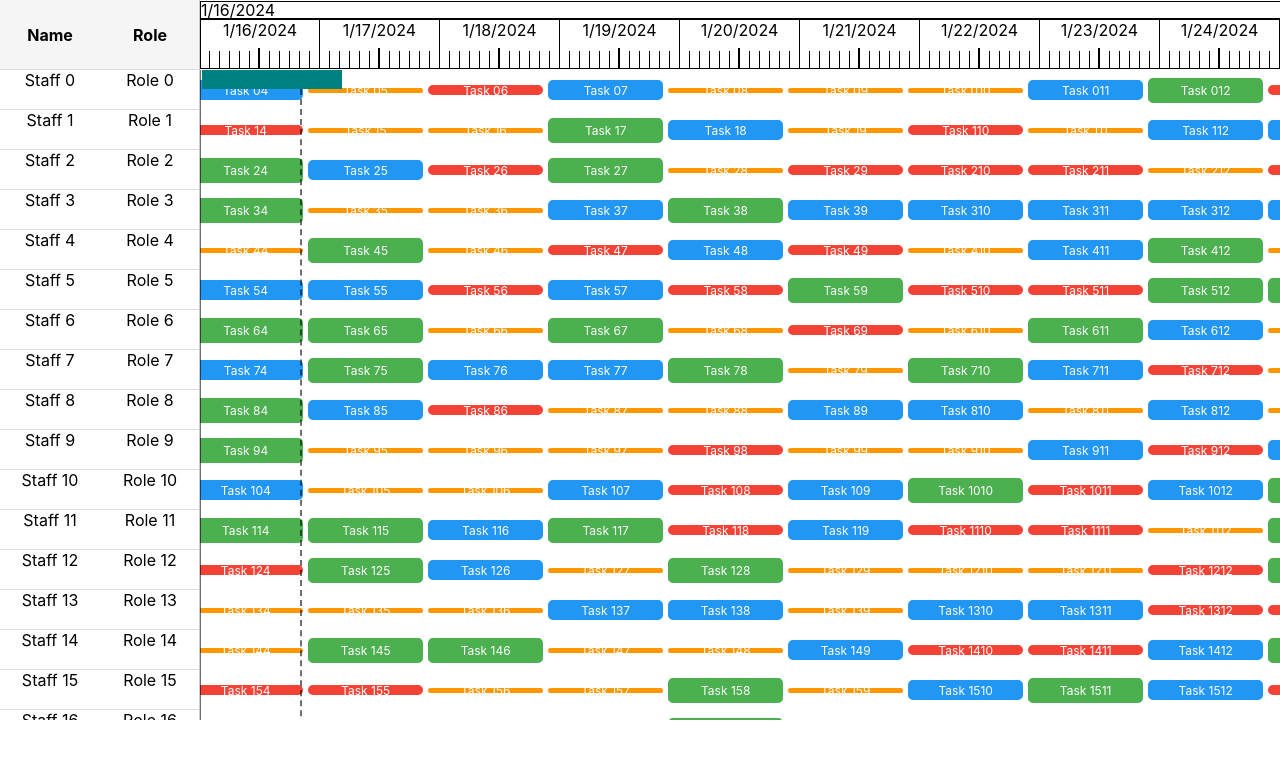
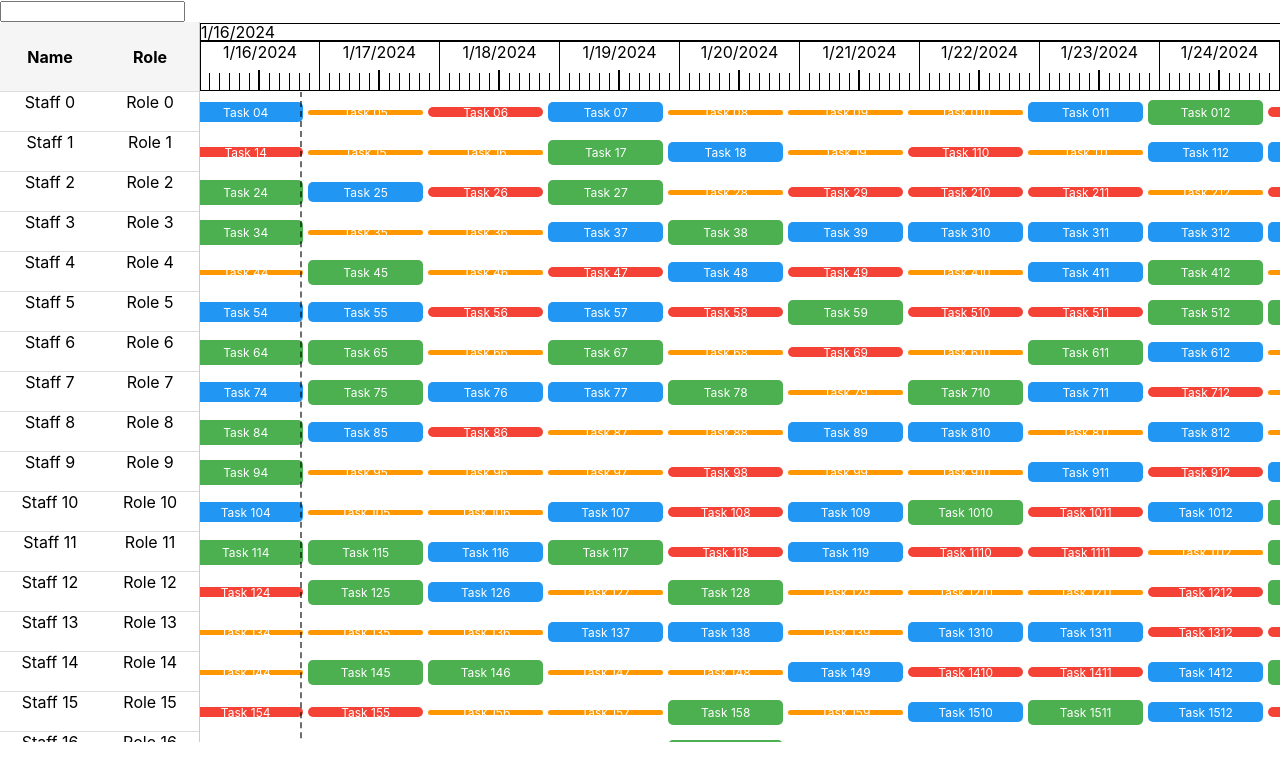
Before and after one commit to boreshiv/react-gantt, a React (Create React App) app: page / in a window 1280 px wide. Shown: the top 780 px of the page. Built offline with nearby package versions, Linux system fonts and the light colour scheme.

Commit message:
search element added

```diff
--- a/src/components/Gantt/GanttChart.js
+++ b/src/components/Gantt/GanttChart.js
@@ -6,6 +6,9 @@ import Timeline from '../Timeline/Timeline';
 import DataTable from '../DataTable/DataTable';
 import config from '../../constant';
 const GanttChart = (props, ref) => {
+  const taskMap = useMemo(() => {
+    return new Map(props.tasks.map((task) => [task.id, task]));
+  }, [props.tasks]);
   const { tasks, staffs, timelineScale, timeLineStart, timeLineEnd, ...rest } = props // values
   const { onTaskClick, onTaskDoubleClick, onTaskContextMenu, onStaffRowDoubleClick, onStaffRowContextMenu } = props // functions
   const { tableDefs: { columnData = [] } } = props // table column data
@@ -32,29 +35,68 @@ const GanttChart = (props, ref) => {
     const todayDiff = (today - timeLineStart) / 1000 / 60 / 60 / 24
     return todayDiff * config.scaleWidth
   }, [timeLineStart])
+
   const handleMouseMove = useCallback(
     (e) => {
+      // const Rect = e.target.getBoundingClientRect()
+      if (scalerRef.current) {
         const Rect = e.target.getBoundingClientRect()
         const { left, top } = Rect
-      if (scalerRef.current) {
         scalerRef.current.style.left = e.clientX - left + "px"
-        scalerRef.current.title = e.clientX - left + "px"
+        // scalerRef.current.title = e.clientX - left + "px"
+        // const date = new Date(timeLineStart)
+        // const hourDiff = (e.clientX - left) / config.scaleWidth * 24
+        // const numberString = hourDiff.toLocaleString().split(".")
+        // const hours = numberString[0]
+        // const minutes = Number(numberString[1]) / (100 / 60) // decimal precision to 60 minutes
+        // date.setHours(hours)
+        // date.setMinutes(minutes)
         const date = new Date(timeLineStart)
-        const hourDiff = (e.clientX - left) / config.scaleWidth * 24
-        const numberString = hourDiff.toLocaleString().split(".")
-        const hours = numberString[0]
-        const minutes = Number(numberString[1]) / (100 / 60) // decimal precision to 60 minutes
-        date.setHours(hours)
-        date.setMinutes(minutes)
+        date.setHours(0, 0, 0, 0)
+        const milliseconds = (e.clientX - left) / config.scaleWidth * 24 * 60 * 60 * 1000
+        date.setMilliseconds(milliseconds)
         const tooltip = scalerRef.current.querySelector('.chart-area-scaler-title')
         tooltip.innerHTML = date.toLocaleDateString() + " " + date.toLocaleTimeString()
         tooltip.style.top = e.clientY - top + "px"
       }
-    },
-    [],
-  )
-
+    }, [])
+  const searchingElementCache = useRef(null)
   return (
+    <>
+      <div>
+        <form onSubmit={(e) => {
+          e.preventDefault()
+          if (e.target[0].value === '') return
+          let found = false
+          const values = searchingElementCache.current?.values || taskMap.values()
+          while (!found) {
+            const next = values.next()
+            if (next.done) {
+              searchingElementCache.current = null
+              break
+            }
+            if (next.value.data.name.toLowerCase().includes(e.target[0].value.toLowerCase())) {
+              console.log('next.value.data.name', next.value.data.name)
+              found = true
+              const task = next.value
+              const taskElement = task.element
+              taskElement.scrollIntoView({ block: "center", inline: "nearest" });
+              taskElement.classList.add("blink");
+              searchingElementCache.current?.taskElement.classList.remove("blink");
+              searchingElementCache.current = {
+                taskElement,
+                values
+              }
+            }
+          }
+        }}>
+          <input type="search" onChange={(e) => {
+            console.log('e', e)
+            searchingElementCache.current?.taskElement.classList.remove("blink");
+            searchingElementCache.current = null
+          }} />
+        </form>
+      </div>
       <div className="gantt-container">
         <div ref={dataRef} className="staff-table" onScroll={handleDataScroll}>
           <DataTable
@@ -71,40 +113,40 @@ const GanttChart = (props, ref) => {
             <Timeline start={timeLineStart} end={timeLineEnd} chartAreaWidth={chartAreaWidth} timelineScale={timelineScale} />
           </div>
           <div
-          onClick={(e)=>{
-            const date = new Date(timeLineStart)
-            const left = e.target.getBoundingClientRect().left
-            const milliseconds = (e.clientX - left) / config.scaleWidth * 24 * 60 * 60 * 1000
-            // const numberString = hourDiff.toString().split(".")
-            // const hours = numberString[0]
-            // const minutes = Number(numberString[1]) / (100 / 60 ) // decimel precision to 60 minutes
-            // date.setHours(hours)
-            // date.setMinutes(Number(minutes.toFixed()))
-            date.setMilliseconds(milliseconds)
-            console.log('minutes',e.clientX - left,date)
-          }}
-          // onMouseMove={handleMouseMove}
-          onKeyDown={(e) => {
-            document.addEventListener('keydown', function (event) {
-              // Check if the left arrow key is pressed
-              if (event.key === 'ArrowLeft') {
-                // Move the element to the left by a certain amount (e.g., 10 pixels)
-                scalerRef.current.style.left = (parseFloat(scalerRef.current.style.left) - 1) + 'px';
-              }
-              // Check if the right arrow key is pressed
-              else if (event.key === 'ArrowRight') {
-                // Move the element to the right by a certain amount (e.g., 10 pixels)
-                scalerRef.current.style.left = (parseFloat(scalerRef.current.style.left) + 1) + 'px';
-              }
-            });
-          }}
-          className="chart-area" style={{ width: chartAreaWidth + "px" }} >
+            // onClick={(e) => {
+            //   const date = new Date(timeLineStart)
+            //   const left = e.target.getBoundingClientRect().left
+            //   const milliseconds = (e.clientX - left) / config.scaleWidth * 24 * 60 * 60 * 1000
+            //   date.setMilliseconds(milliseconds)
+            //   console.log('minutes', e.clientX - left, date)
+            // }}
 
+            // onKeyDown={(e) => {
+            //   document.addEventListener('keydown', function (event) {
+            //     // Check if the left arrow key is pressed
+            //     if (event.key === 'ArrowLeft') {
+            //       // Move the element to the left by a certain amount (e.g., 10 pixels)
+            //       scalerRef.current.style.left = (parseFloat(scalerRef.current.style.left) - 1) + 'px';
+            //     }
+            //     // Check if the right arrow key is pressed
+            //     else if (event.key === 'ArrowRight') {
+            //       // Move the element to the right by a certain amount (e.g., 10 pixels)
+            //       scalerRef.current.style.left = (parseFloat(scalerRef.current.style.left) + 1) + 'px';
+            //     }
+            //   });
+            // }}
+            className="chart-area"
+
+            style={{
+              width: chartAreaWidth + "px",
+              // height: staffs.length * config.rowHeight + "px"
+            }} >
+            <div className="chart-area-container" style={{ left: 0, top: 0, position: "absolute", width: chartAreaWidth + "px", height: staffs.length * config.rowHeight + "px" }}></div>
             {/* Right chart area for tasks */}
-          <div className="chart-area-guideline" style={{ left: guidleLineLeft + "px", height: staffs.length * config.rowHeight }}></div>
-          <div ref={scalerRef} className='chart-area-scaler' style={{ height: staffs.length * config.rowHeight }}>
+            <div className="chart-area-guideline" style={{ left: guidleLineLeft + "px", height: staffs.length * config.rowHeight + "px" }}></div>
+            {/* <div ref={scalerRef} className='chart-area-scaler' style={{ height: staffs.length * config.rowHeight }}>
             <div className='chart-area-scaler-title'></div>
-          </div>
+          </div> */}
             {tasks.map((task) => (
               <Task
                 onTaskClick={onTaskClick}
@@ -114,11 +156,13 @@ const GanttChart = (props, ref) => {
                 task={task}
                 onDoubleClick={onTaskDoubleClick}
                 onContextMenu={onTaskContextMenu}
+                taskMap={taskMap}
               />
             ))}
           </div>
         </div>
       </div>
+    </>
   );
 };
 
```
Lines whose indentation alone changed are shown as unchanged.
